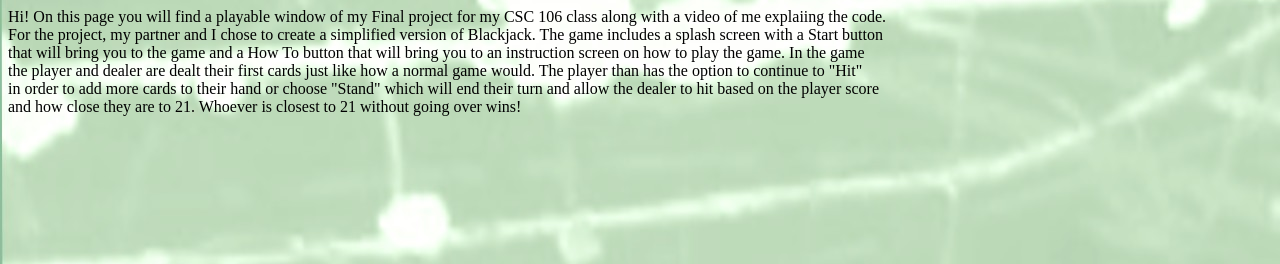
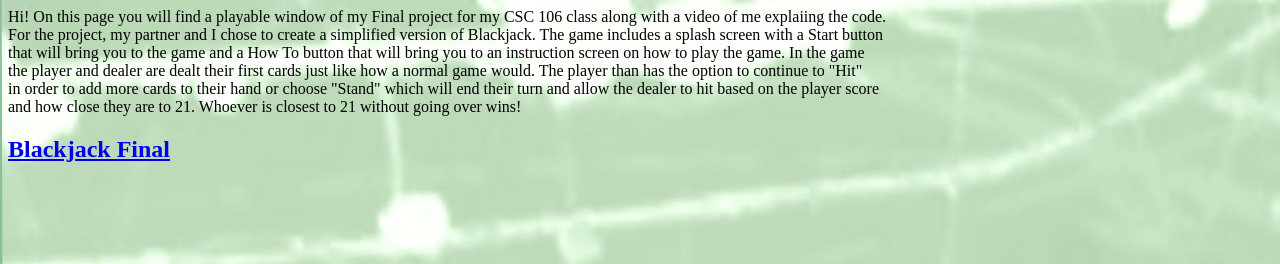
Before and after one commit to ilanna-l/ilanna-l.github.io, a plain HTML site: page final.html in a window 1280 px wide. Shown: the part 536-800 px from the top of the page. Drawn offline with Linux system fonts and the light colour scheme; a script that the page names is missing.

Commit message:
Update final.html

```diff
--- a/final.html
+++ b/final.html
@@ -50,6 +50,7 @@
             in order to add more cards to their hand or choose "Stand" which will end their turn and allow the dealer to hit based on the player score <br>
             and how close they are to 21. Whoever is closest to 21 without going over wins!
         </p>
+        <h2><a href="https://www.khanacademy.org/computer-programming/blackjack-final/5517191897726976">Blackjack Final</a></h2><script src="https://www.khanacademy.org/computer-programming/blackjack-final/5517191897726976/embed.js?editor=no&buttons=yes&author=no&embed=yes"></script>
 
 
     </body>
```
